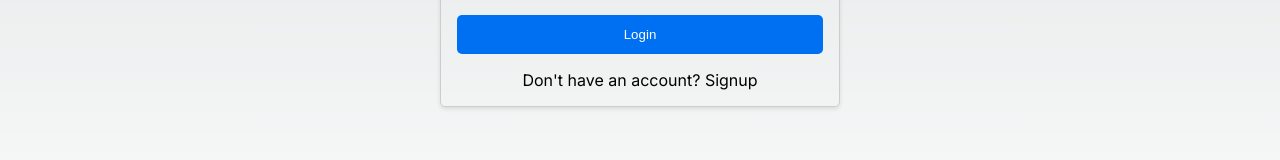
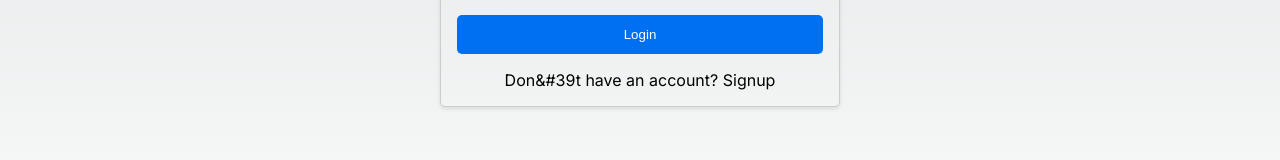
Before and after one commit to project001cr/privacy, a Next.js app: page /login in a window 1280 px wide. Shown: the part 444-604 px from the top of the page. Built offline with nearby package versions, Linux system fonts and the light colour scheme.

Commit message:
escape apos

```diff
--- a/src/app/login/page.js
+++ b/src/app/login/page.js
@@ -71,7 +71,7 @@ const Login = () => {
           </div>
           <button type="submit" className={styles.button}>Login</button>
         </form>
-        <p className={styles.link}>Don't have an account? <a href="/signup">Signup</a></p>
+        <p className={styles.link}>Don&#39t have an account? <a href="/signup">Signup</a></p>
       </div>
     </div>
   );
```
